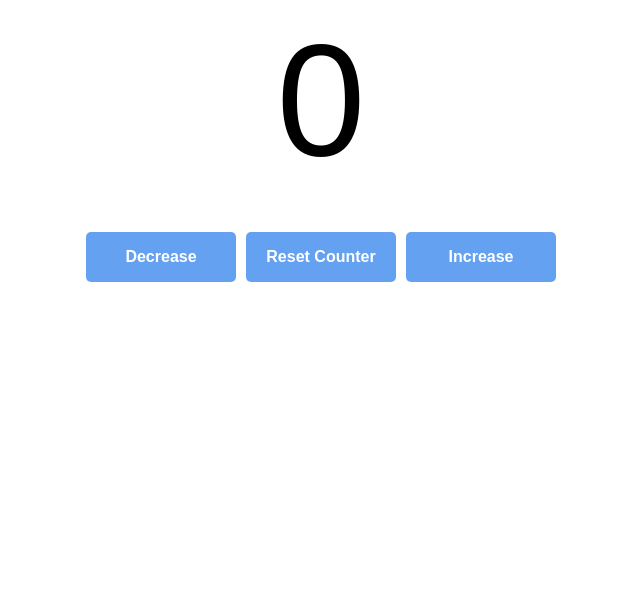
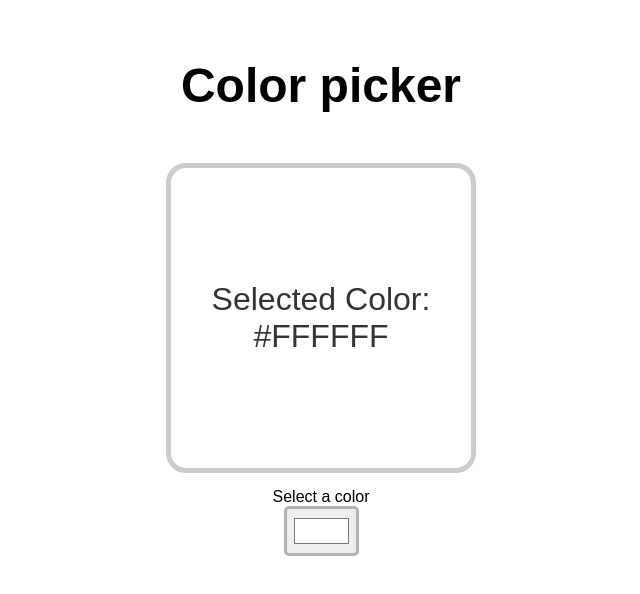
Before and after one commit to Kartikds09/React-Tutorial, a React (Vite) app: page / in a window 1280 px wide. Shown: the top 594 px of the page, without its empty margins (319-959 px from the left). Built offline with nearby package versions, Linux system fonts and the light colour scheme.

Commit message:
useState and onchange event handler and ColorPicker prac

```diff
--- /dev/null
+++ b/src/App_ColorPicker.jsx
@@ -0,0 +1,10 @@
+import ColorPicker from './ColorPicker.jsx'
+
+function App_ColorPicker(){
+    return(
+        <>
+        <ColorPicker/>
+        </>
+    )
+}
+export default App_ColorPicker
--- /dev/null
+++ b/src/App_onChange.jsx
@@ -0,0 +1,9 @@
+import MyComponent_onChange from './MyComponent_onChange.jsx'
+function App_onChange(){
+    return(
+        <>
+        <MyComponent_onChange/>
+        </>
+    )
+}
+export default App_onChange
--- /dev/null
+++ b/src/ColorPicker.jsx
@@ -0,0 +1,23 @@
+import React, { useState } from "react";
+
+function ColorPicker() {
+  const [color, setColor] = useState("#FFFFFF");
+
+  function handleColorChange(event){
+    setColor(event.target.value);
+  }
+
+  return (
+    <>
+      <div className="color-picker-container">
+        <h1>Color picker</h1>
+        <div className="color-display" style={{backgroundColor: color}}>
+            <p>Selected Color: {color}</p>
+        </div>
+            <label>Select a color</label>
+            <input type="color" value={color} onChange={handleColorChange} />
+      </div>
+    </>
+  );
+}
+export default ColorPicker;
--- /dev/null
+++ b/src/MyComponent_onChange.jsx
@@ -0,0 +1,70 @@
+import React,{useState} from "react"
+function MyComponent_onChange(){
+
+    const [name,setName] = useState("");
+    const [quantity,setQuantity] = useState(0);
+    const [comment,setComment] = useState("");
+    const [payment,setPayment] = useState("Visa");
+    const [shipping,setshipping] =useState("Delivery");
+
+    function handleShipping(event){
+        setshipping(event.target.value);
+    }
+
+
+    function handleNameChange(event){
+        setName(event.target.value);
+    }
+
+    function handleQuantity(event)
+    {
+        setQuantity(event.target.value);
+    }
+
+    function handleComment(event)
+    {
+        setComment(event.target.value);
+    }
+
+    function handlePayment(event)
+    {
+        setPayment(event.target.value);
+    }
+
+
+
+    return(
+        <>
+        <div>
+            <input value={name} onChange={handleNameChange} />
+            <p>Name: {name}</p>
+            <input type="number" value={quantity} onChange={handleQuantity} />
+            <p>Quantity: {quantity}</p>
+
+            <textarea value={comment} onChange={handleComment} placeholder="Enter delivery intructions"/>
+            <p>Comment: {comment}</p>
+
+            <select value={payment} onChange={handlePayment}>
+                <option value="">Select an Option</option>
+                <option value="Visa">Visa</option>
+                <option value="Mastercard">MasterCard</option>
+                <option value="Giftcard">Giftcard</option>
+            </select>
+            <p>Payment: {payment}</p>
+
+            <label htmlFor="">
+                <input type="radio" value="Pickup" checked={shipping === "Pickup"} onChange={handleShipping}/>
+                Pickup
+            </label>
+                <br />
+            <label htmlFor="">
+                <input type="radio" value="Delivery" checked={shipping === "Delivery"} onChange={handleShipping}/>Delivery
+            </label>
+
+            <p>Shipping: {shipping}</p>
+
+        </div>
+        </>
+    )
+}
+export default MyComponent_onChange
--- a/src/index.css
+++ b/src/index.css
@@ -24,7 +24,7 @@
     margin: 0;
 } */
 
-.list-category{
+/* .list-category{
     font-size: 2.5rem;
     font-weight: bold;
     color: hsl(0,0%,20%);
@@ -45,5 +45,45 @@ margin: 0;
 
 .list-items li:hover{
     color: hsl(0,0%,50%);
-    cursor: pointer;
-    }
+    cursor: pointer; */
+    /* } */
+
+body{
+    font-family: Arial,sans-serif;
+}
+
+.color-picker-container{
+    display: flex;
+    flex-direction: column;
+    align-items: center;
+}
+h1{
+    margin: 50px;
+    font-size: 3rem;
+}
+
+.color-display{
+    width: 300px;
+    height: 300px;
+    display: flex;
+    justify-content: center;
+    align-items: center;
+    border: 5px solid hsl(0,0%,80%);
+    border-radius: 20px;
+    margin-bottom: 15px;
+    transition: 0.25s ease;
+}
+
+.color-display p{
+    color: hsl(0,0%,20%);
+    font-size: 2rem;
+    text-align: center;
+}
+
+input[type='color']{
+    width: 75px;
+    height: 50px;
+    padding: 5px;
+    border-radius: 5px;
+    border: 3px solid hsl(0,0%,70%);
+}
--- a/src/main.jsx
+++ b/src/main.jsx
@@ -6,14 +6,17 @@ import AppMyComponent from './App_myComponent.jsx'
 import App from './App.jsx'
 import './index.css'
 import './Counter.css'
-
+import App_onChange from './App_onChange.jsx'
+import App_ColorPicker from './App_ColorPicker.jsx'
 ReactDOM.createRoot(document.getElementById('root')).render(
   <React.StrictMode>
     {/* <AppProps /> */}
     {/* <AppOnClick/> */}
     {/* <AppMyComponent/>
      */}
+     {/* <App_onChange/> */}
 
-     <App/>
+      <App_ColorPicker/>
+
   </React.StrictMode>,
 )
```
